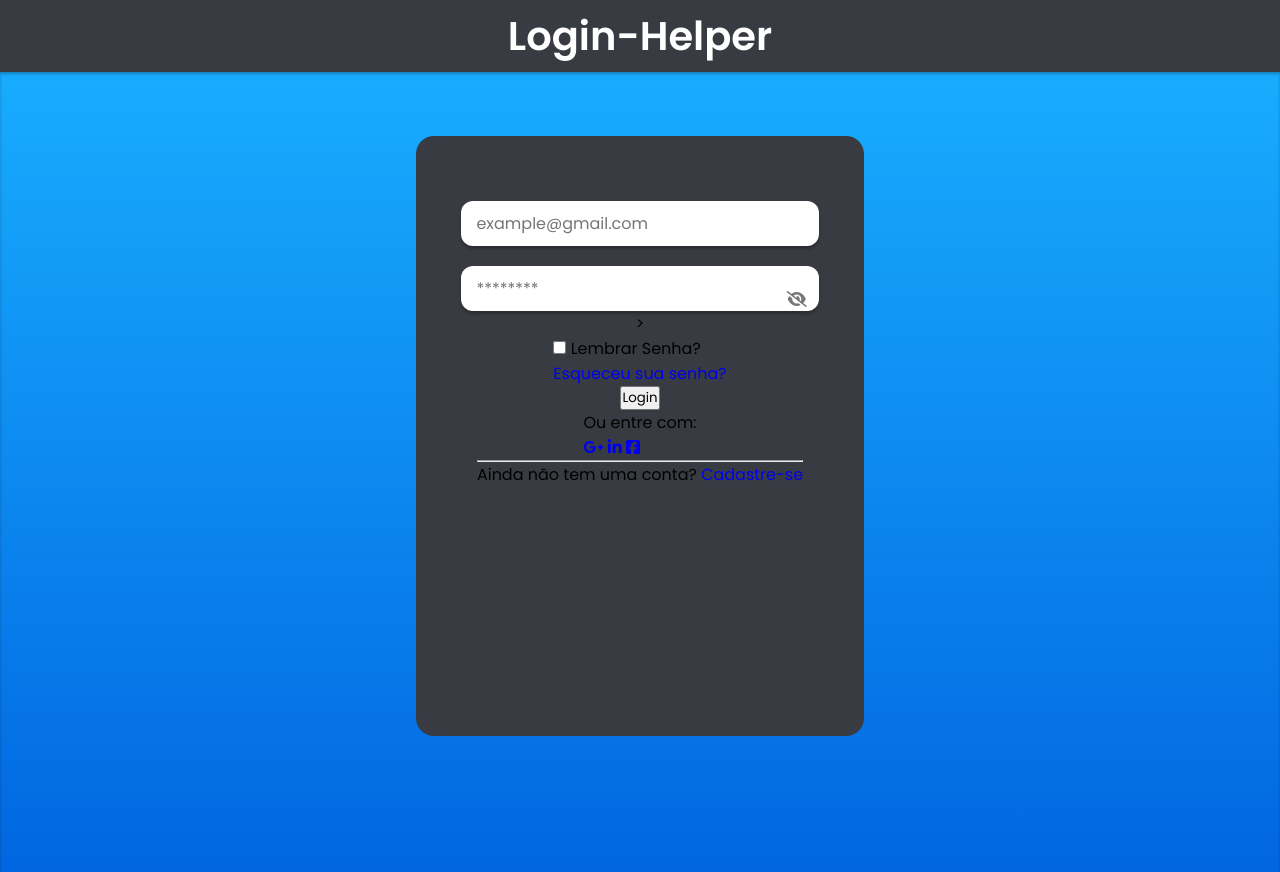
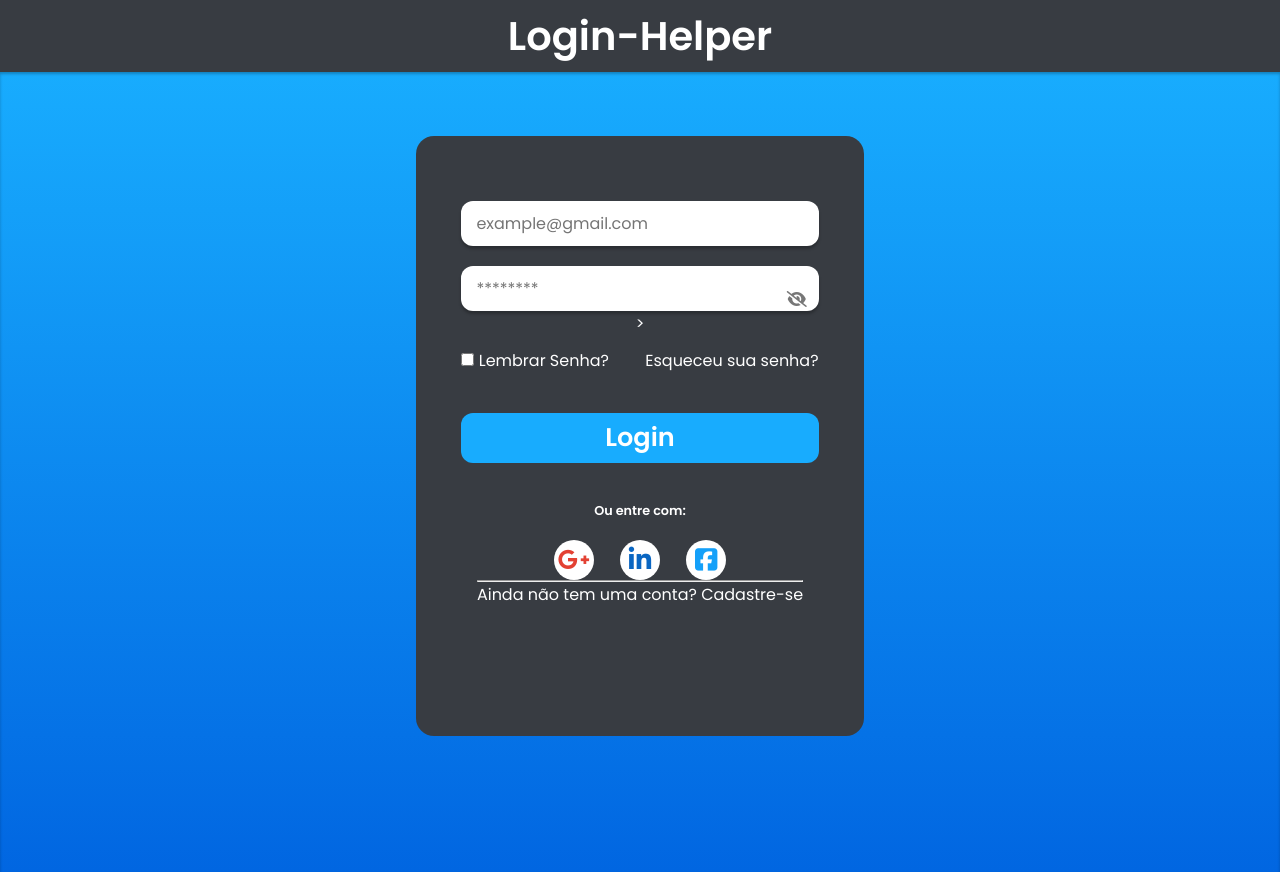
Before and after one commit to dhionasrm/Login, a plain HTML site: page index.html in a window 1280 px wide. Drawn offline with Linux system fonts and the light colour scheme.

Commit message:
Estilizando o site

```diff
--- a/css/styles.css
+++ b/css/styles.css
@@ -4,6 +4,7 @@
     box-sizing: border-box;
     font-family: 'Poppins', sans-serif;
     text-decoration: none;
+    color: #fff;
 }
 
 header {
@@ -93,3 +94,103 @@ main form .password-container i {
 main form .password-container #eye {
     display: none;
 }
+
+main form .password-infos {
+    width: 90%;
+    margin-top: 3%;
+
+    display: flex;
+    align-items: center;
+    justify-content: space-between;
+}
+
+main form .password-infos a {
+    transition: 0.2s ease-in-out;
+}
+
+main form .password-infos a:hover {
+    color: #18acfe;
+}
+
+main form button {
+    background-color: #18acfe;
+    width: 90%;
+    height: 50px;
+    border: 0;
+    outline: 0;
+    border-radius: 12px;
+    margin-top: 10%;
+    font-size: 1.6em;
+    font-weight: 600;
+    cursor: pointer;
+    transition: 0.3s ease-in-out;
+}
+
+main form button:hover {
+    background: #fff;
+    color: #18acfe;
+}
+
+main form .links-container {
+    width: 100%;
+    display: flex;
+    flex-direction: column;
+    align-items: center;
+    margin-top: 10%;
+}
+
+main form .links-container span {
+    font-size: 0.8em;
+    font-weight: 600;
+}
+
+main form .links-container aside {
+    margin-top: 5%;
+    width: 50%;
+
+    display: flex;
+    align-items: center;
+    justify-content: space-around;
+}
+
+main form .links-container aside i {
+    font-size: 1.6em;
+    background-color: #fff;
+    padding: 8px;
+    height: 40px;
+    width: 40px;
+    border-radius: 20px;
+    transition: 0.3s ease-in-out;
+    color: #fff;
+
+    display: flex;
+    align-items: center;
+    justify-content: center;
+}
+
+main form .links-container aside .google {
+    color: #e34133;
+}
+
+main form .links-container aside .google:hover {
+    background-color: #e34133;
+    color: #fff;
+}
+
+main form .links-container aside .linkedin {
+    color: #0a66c2;
+}
+
+main form .links-container aside .linkedin:hover {
+    background-color: #0a66c2;
+    color: #fff;
+}
+
+main form .links-container aside .facebook {
+    color: #14a0f9;
+}
+
+main form .links-container aside .facebook:hover {
+    background-color: #14a0f9;
+    color: #fff;
+}
--- a/index.html
+++ b/index.html
@@ -47,9 +47,9 @@
                     <span>Ou entre com:</span>
 
                     <aside>
-                        <a href="#"><i class="fab fa-google-plus-g"></i></a>
-                        <a href="#"><i class="fab fa-linkedin-in"></i></a>
-                        <a href="#"><i class="fab fa-facebook-square"></i></a>
+                        <a href="#"><i class="fab fa-google-plus-g google"></i></a>
+                        <a href="#"><i class="fab fa-linkedin-in linkedin"></i></a>
+                        <a href="#"><i class="fab fa-facebook-square facebook"></i></a>
                     </aside>
                 </section>
 
```
